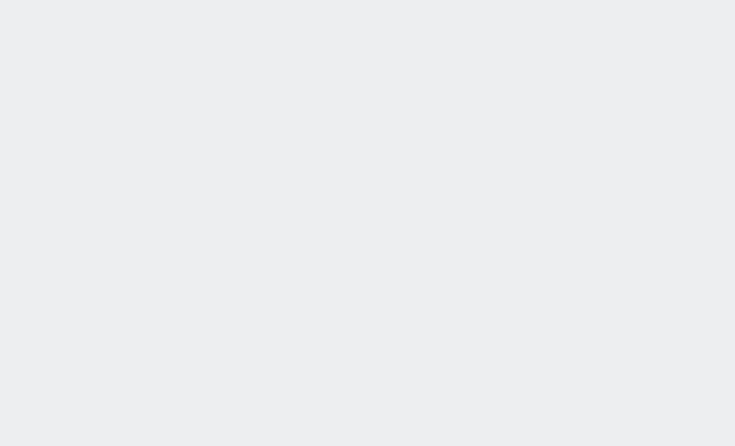
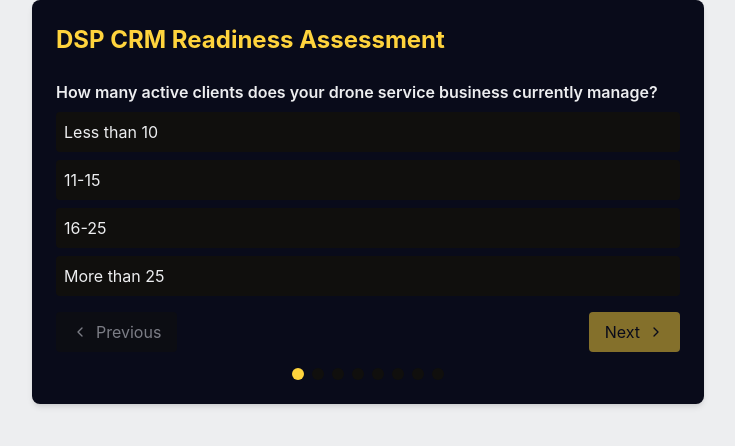
Before and after one commit to grantthegreat/CRM-Assessment, a React (Create React App) app: page / in a window 1280 px wide. Shown: the top 446 px of the page, without its empty margins (272-1007 px from the left). Built offline with nearby package versions, Linux system fonts and the light colour scheme; the HTML template or start-up script is replaced by a standard one.

Commit message:
Update CRMAssessment.js

```diff
--- a/src/CRMAssessment.js
+++ b/src/CRMAssessment.js
@@ -23,7 +23,7 @@ const questions = [
     options: ["Less than 25%", "26-50%", "51-75%", "More than 75%"]
   },
   {
-    text: "How often do you experience data inconsistencies or communication gaps with clients?",
+    text: "How often do you lose track of project deliverables, timelines, or tasks due to lack of a centralized system?",
     options: ["Rarely", "Occasionally", "Frequently", "Very Frequently"]
   },
   {
@@ -109,7 +109,57 @@ const CRMAssessment = () => {
     );
   }
 
-  // ... (rest of the component code remains the same)
+  return (
+    <div className="bg-[#090B1A] text-[#EDEEF0] p-6 rounded-lg shadow-md max-w-2xl mx-auto">
+      <h1 className="text-2xl font-bold mb-6 text-[#FFD43D]">DSP CRM Readiness Assessment</h1>
+      <div className="mb-4">
+        <p className="font-semibold mb-2">{questions[currentQuestion].text}</p>
+        <div className="space-y-2">
+          {questions[currentQuestion].options.map((option, index) => (
+            <button
+              key={index}
+              onClick={() => handleAnswer(option)}
+              className={`w-full text-left p-2 rounded ${
+                answers[currentQuestion] === option
+                  ? 'bg-[#FFD43D] text-[#090B1A]'
+                  : 'bg-[#100F0D] hover:bg-[#100F0D]/80'
+              }`}
+            >
+              {option}
+            </button>
+          ))}
+        </div>
+      </div>
+      <div className="flex justify-between mt-4">
+        <button
+          onClick={prev}
+          disabled={currentQuestion === 0}
+          className="flex items-center px-4 py-2 bg-[#100F0D] rounded disabled:opacity-50"
+        >
+          <ChevronLeft className="mr-2" size={16} />
+          Previous
+        </button>
+        <button
+          onClick={next}
+          disabled={answers[currentQuestion] === null}
+          className="flex items-center px-4 py-2 bg-[#FFD43D] text-[#090B1A] rounded disabled:opacity-50"
+        >
+          {currentQuestion === questions.length - 1 ? 'Finish' : 'Next'}
+          <ChevronRight className="ml-2" size={16} />
+        </button>
+      </div>
+      <div className="mt-4 flex justify-center">
+        {questions.map((_, index) => (
+          <span
+            key={index}
+            className={`w-3 h-3 rounded-full mx-1 ${
+              index === currentQuestion ? 'bg-[#FFD43D]' : 'bg-[#100F0D]'
+            }`}
+          />
+        ))}
+      </div>
+    </div>
+  );
 };
 
 export default CRMAssessment;
```
